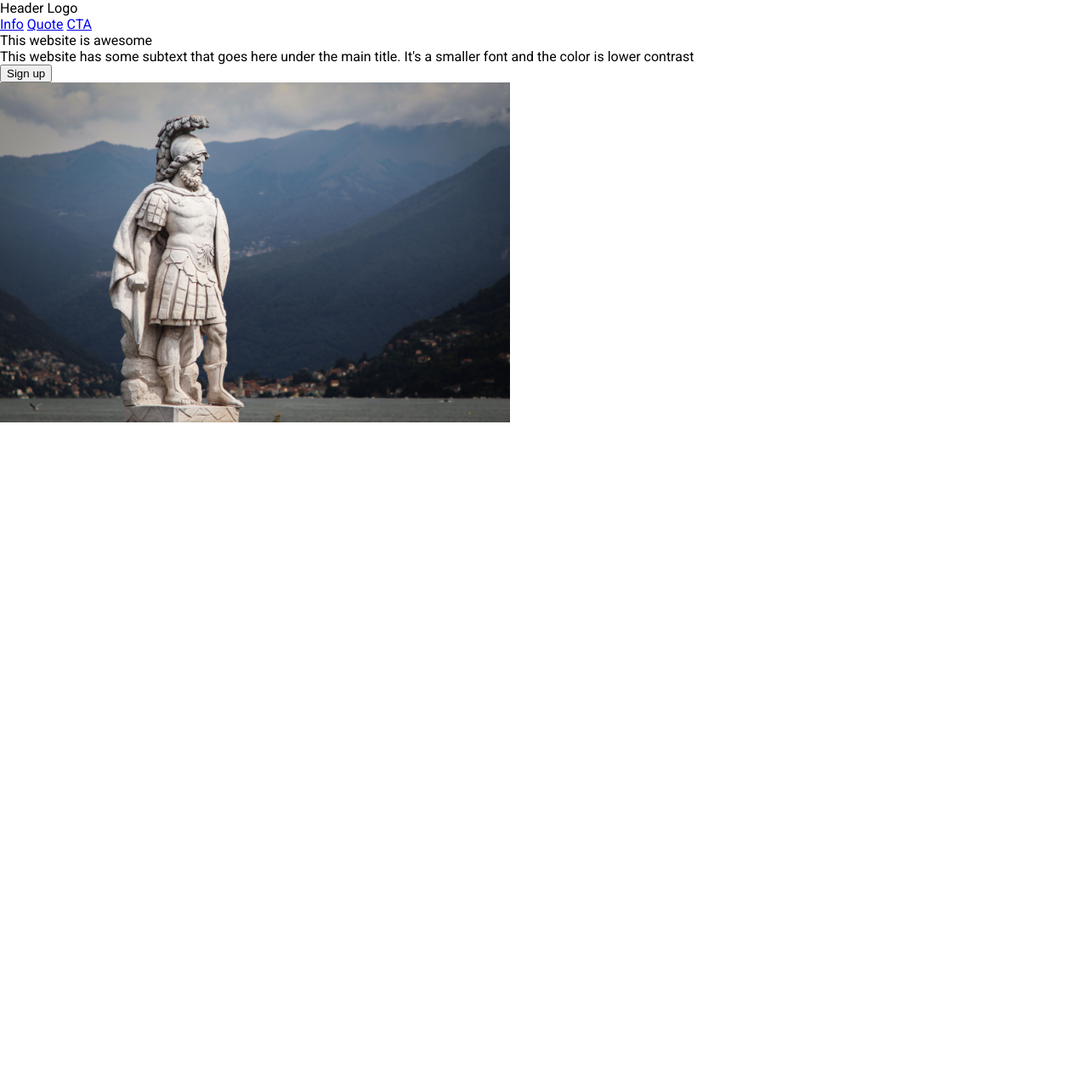
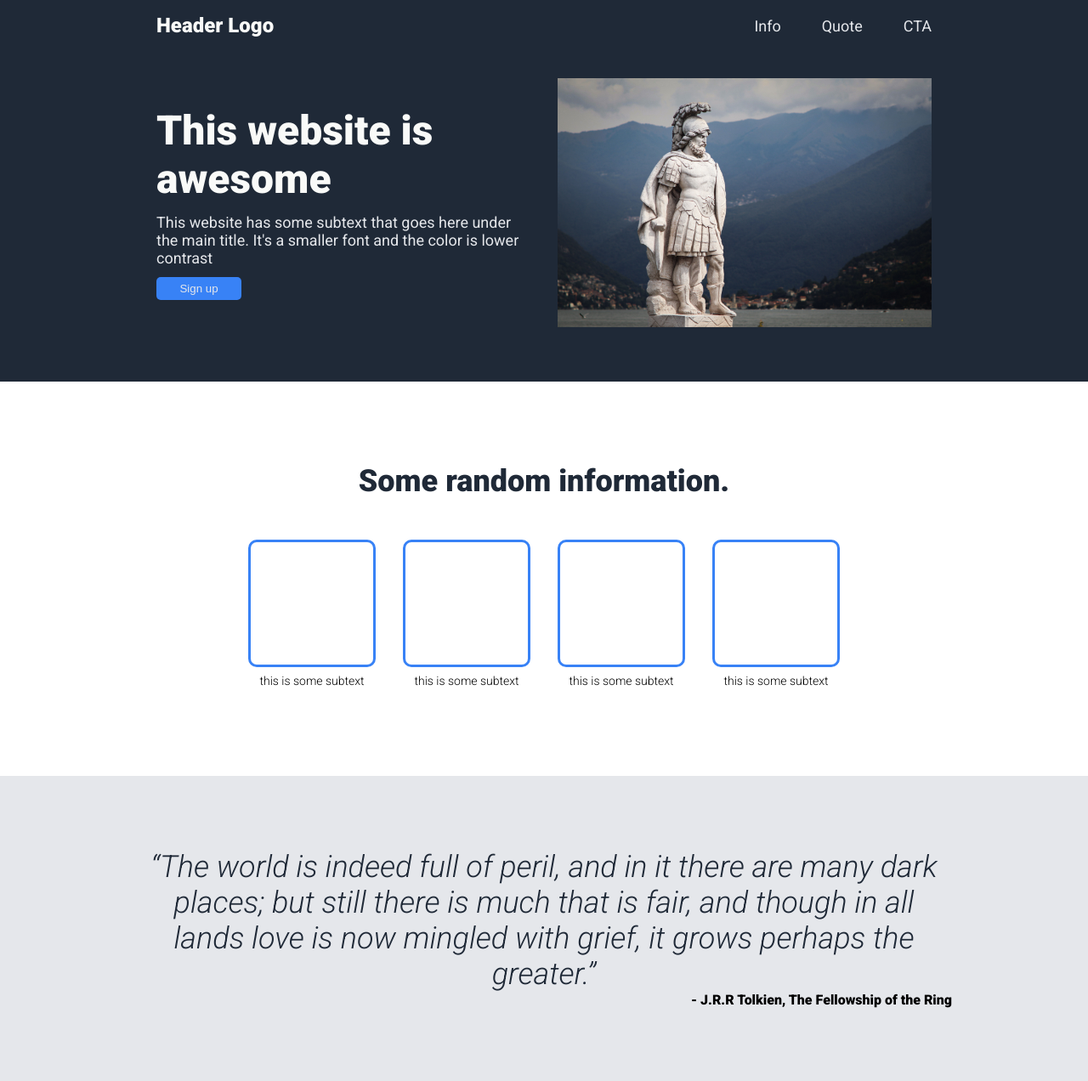
Before and after one commit to janf1997-sys/odin-foundations, a plain HTML site: page 02_landing_page/index.html in a window 1280 px wide. Shown: the whole page at 85% size. Before the commit the page ends 800 px from the top, so only its background shows below. Drawn offline with Linux system fonts and the light colour scheme; a web font is replaced by a local one.

Commit message:
feat: added info and quote section

```diff
--- a/02_landing_page/index.html
+++ b/02_landing_page/index.html
@@ -14,12 +14,15 @@
   </head>
   <body>
     <header>
+      <div class="top">
         <div class="logo">Header Logo</div>
         <div class="nav">
           <a href="#info">Info</a>
           <a href="#quote">Quote</a>
           <a href="#cta">CTA</a>
         </div>
+      </div>
+      <div class="content">
         <div class="header-left">
           <div class="title">This website is awesome</div>
           <div class="subtitle">
@@ -31,6 +34,40 @@
         <div class="image">
           <img src="resources/hero-img.jpg" width="600" />
         </div>
+      </div>
     </header>
+    <div id="info">
+      <div class="section-title">Some random information.</div>
+      <div class="containers">
+        <div class="container">
+          <div class="rec"></div>
+          <div class="subtext">this is some subtext</div>
+        </div>
+        <div class="container">
+          <div class="rec"></div>
+          <div class="subtext">this is some subtext</div>
+        </div>
+        <div class="container">
+          <div class="rec"></div>
+          <div class="subtext">this is some subtext</div>
+        </div>
+        <div class="container">
+          <div class="rec"></div>
+          <div class="subtext">this is some subtext</div>
+        </div>
+      </div>
+    </div>
+    <div id="quote">
+      <div class="quote">
+        <div class="quote-text">
+          “The world is indeed full of peril, and in it there are many dark
+          places; but still there is much that is fair, and though in all lands
+          love is now mingled with grief, it grows perhaps the greater.”
+        </div>
+        <div class="quote-author">
+          - J.R.R Tolkien, The Fellowship of the Ring
+        </div>
+      </div>
+    </div>
   </body>
 </html>
--- a/02_landing_page/styles.css
+++ b/02_landing_page/styles.css
@@ -24,3 +24,129 @@ body {
   margin: 0;
   min-height: 100vh;
 }
+header {
+  background-color: var(--color-dark);
+  padding: 16px 0 64px 0;
+}
+.logo {
+  font-size: var(--fs-md);
+  color: var(--color-light);
+  font-weight: var(--fw-bold);
+}
+.nav {
+  display: flex;
+  flex-direction: row;
+  gap: 48px;
+}
+.nav a {
+  font-size: var(--fs-sm);
+  color: var(--color-muted);
+  text-decoration: none;
+}
+.top,
+.content {
+  max-width: 960px;
+  margin-inline: auto;
+  padding-inline: 24px;
+}
+.top {
+  display: flex;
+  justify-content: space-between;
+  align-items: center;
+  margin-bottom: 48px;
+}
+.content {
+  display: flex;
+  align-items: center;
+  justify-content: space-between;
+  gap: 32px;
+}
+.title {
+  font-size: var(--fs-xl);
+  color: var(--color-light);
+  font-weight: var(--fw-bold);
+}
+.subtitle {
+  font-size: var(--fs-sm);
+  color: var(--color-muted);
+}
+.header-left {
+  flex: 1;
+  max-width: 440px;
+  display: flex;
+  flex-direction: column;
+  gap: 12px;
+}
+button {
+  width: 100px;
+  background-color: var(--color-accent);
+  color: var(--color-muted);
+  border: none;
+  border-radius: 5px;
+  padding: 6px 12px;
+}
+.image {
+  flex: 1;
+  display: flex;
+  justify-content: flex-end;
+}
+img {
+  max-width: 100%;
+  width: 450px;
+  height: auto;
+  object-fit: cover;
+}
+#info {
+  display: flex;
+  flex-direction: column;
+  gap: 48px;
+  padding: 96px;
+}
+
+.section-title {
+  font-size: var(--fs-lg);
+  color: var(--color-dark);
+  font-weight: var(--fw-bold);
+  text-align: center;
+}
+.containers {
+  display: flex;
+  flex-direction: row;
+  justify-content: center;
+  gap: 32px;
+}
+.container {
+  max-width: 150px;
+  width: 150px;
+}
+.rec {
+  width: 150px;
+  height: 150px;
+  border: 3px solid var(--color-accent);
+  border-radius: 10px;
+}
+.subtext {
+  text-align: center;
+  margin: 8px;
+  font-weight: var(--fw-light);
+  font-size: 14px;
+}
+#quote {
+  background-color: var(--color-muted);
+  padding: 86px;
+}
+.quote-text {
+  font-size: var(--fs-lg);
+  color: var(--color-dark);
+  font-weight: var(--fw-light);
+  font-style: italic;
+  text-align: center;
+}
+.quote-author {
+  text-align: end;
+  font-weight: var(--fw-bold);
+}
+.quote {
+  max-width: 960px;
+  margin: 0 auto;
+}
```
Lines whose indentation alone changed are shown as unchanged.
